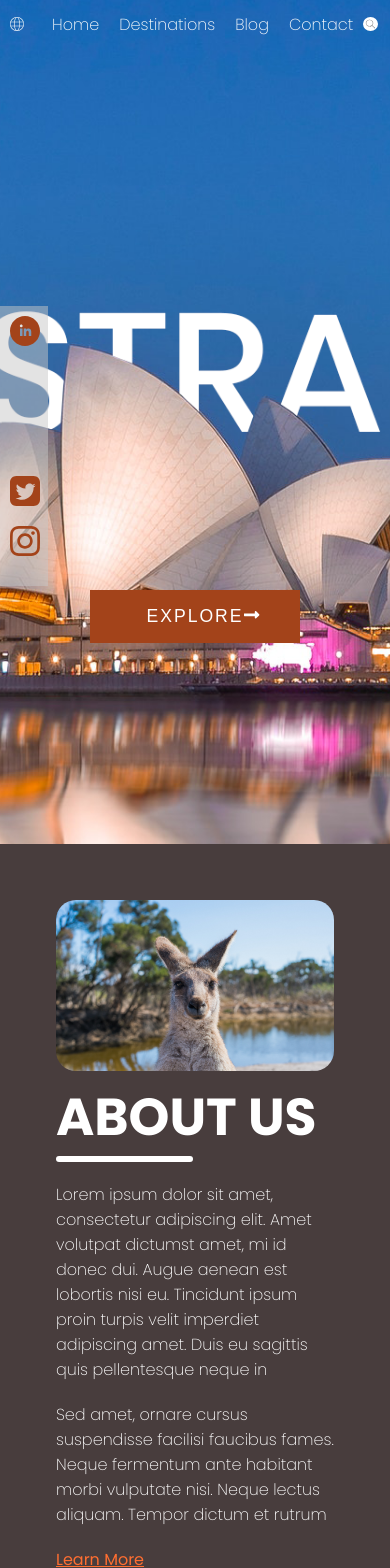
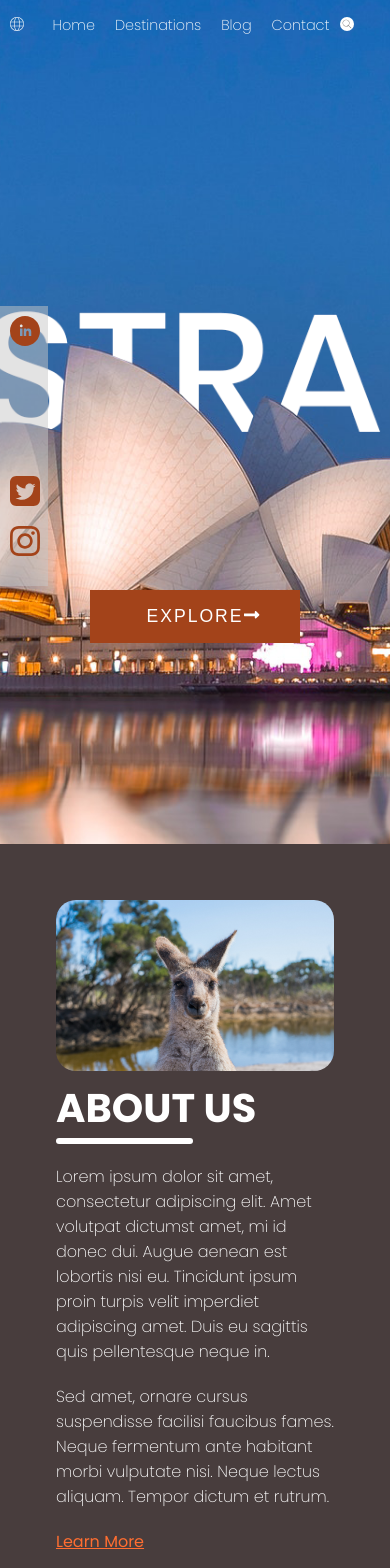
Before and after one commit to MeRichard123/Australia, a React (Create React App) app: page / in a window 390 px wide. Shown: the top 1568 px of the page. Built offline with nearby package versions, Linux system fonts and the light colour scheme.

Commit message:
Margin Fix

```diff
--- a/src/components/Nav.js
+++ b/src/components/Nav.js
@@ -15,7 +15,7 @@ const Navigation = styled.nav`
 const NavLink = styled.a`
   color: white;
   text-decoration: none;
-  font-size: clamp(1rem, 2.5vw, 1.5rem);
+  font-size: clamp(0.9rem, 2.5vw, 1.5rem);
   margin: 0 10px;
   &:hover {
     opacity: 0.75;
--- a/src/pages/About.js
+++ b/src/pages/About.js
@@ -6,7 +6,7 @@ import PinnedMap from "../assets/img/australiaMap.jpg";
 const Title = styled.h1`
   text-transform: uppercase;
   color: white;
-  font-size: 52px;
+  font-size: clamp(40px, 2.5vw, 52px);
   font-weight: 700;
   position: relative;
   &::after {
@@ -31,6 +31,8 @@ const More = styled.a`
   color: #ff6e31;
   text-decoration: underline;
   cursor: pointer;
+  display: block;
+  margin-bottom: 30px;
 `;
 const Image = styled.img`
   border-radius: 20px;
@@ -59,12 +61,12 @@ class About extends Component {
             Lorem ipsum dolor sit amet, consectetur adipiscing elit. Amet
             volutpat dictumst amet, mi id donec dui. Augue aenean est lobortis
             nisi eu. Tincidunt ipsum proin turpis velit imperdiet adipiscing
-            amet. Duis eu sagittis quis pellentesque neque in
+            amet. Duis eu sagittis quis pellentesque neque in.
           </Para>
           <Para>
             Sed amet, ornare cursus suspendisse facilisi faucibus fames. Neque
             fermentum ante habitant morbi vulputate nisi. Neque lectus aliquam.
-            Tempor dictum et rutrum
+            Tempor dictum et rutrum.
           </Para>
           <More>Learn More</More>
         </div>
```
Also changed, not shown: src/components/Footer.js (added, +10 -0 lines).
